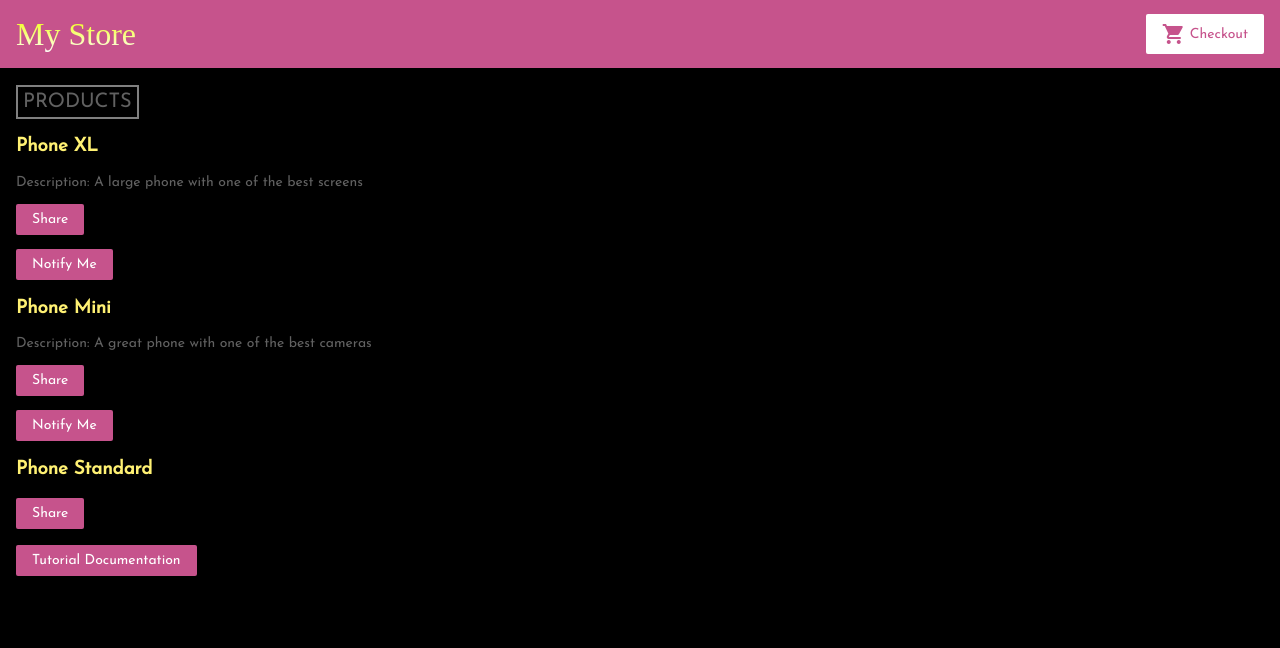
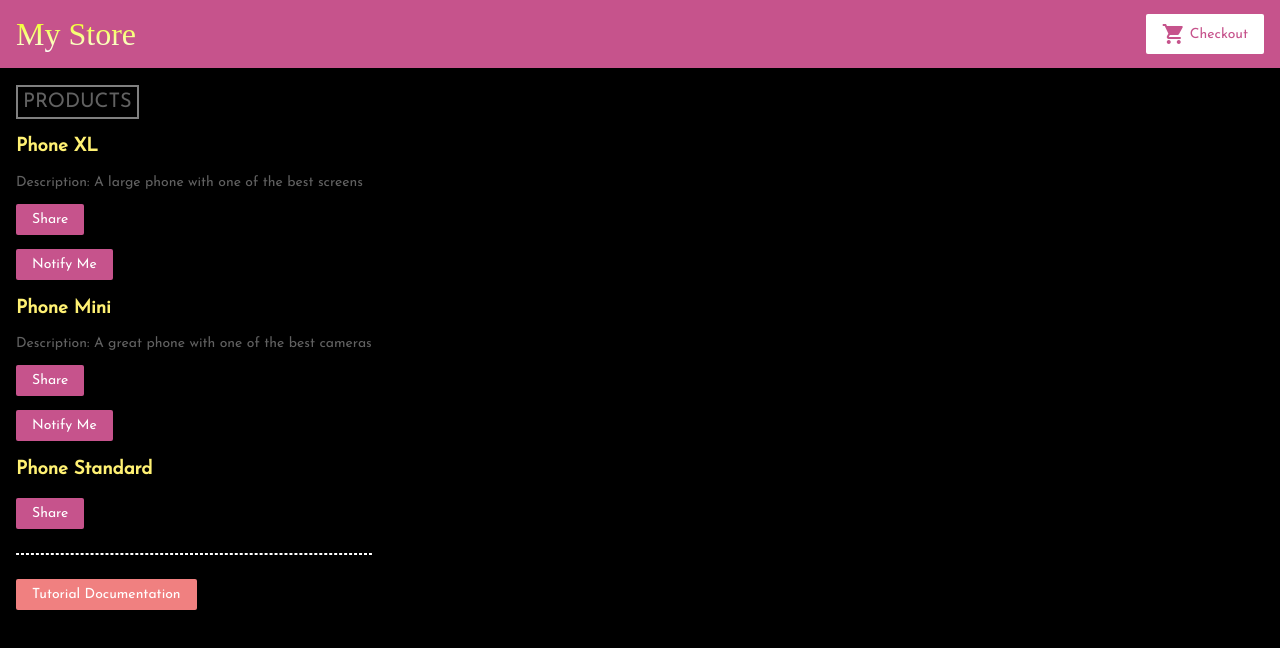
Before and after one commit to walterswoodward/basic-angular-app, an Angular app: page / in a window 1280 px wide. Shown: the top 648 px of the page. Built offline with nearby package versions, Linux system fonts and the light colour scheme; a web font is replaced by a local one.

Commit message:
adds styling for new component

```diff
--- a/src/app/tutorial-docs-link/tutorial-docs-link.component.html
+++ b/src/app/tutorial-docs-link/tutorial-docs-link.component.html
@@ -1,9 +1,8 @@
 <div>
     <br>
+    <hr class="hr_thin-dashed-white">
+    <br>
     <a href="https://angular.io/start/data" target="_blank" rel="noopener noreferrer">
-    <button>Tutorial Documentation
-
-
-    </button>
+    <button id="tutorial-docs-button">Tutorial Documentation</button>
 </a>
 </div>
--- a/src/styles.scss
+++ b/src/styles.scss
@@ -115,6 +115,15 @@ $border-dark: rgba($base-color, 0.88);
     cursor: auto;
   }
 
+  .hr_thin-dashed-white {
+    border: 1px dashed white;
+    border-radius: 5px;
+  }
+
+  #tutorial-docs-button {
+    background: lightcoral;
+  }
+
   /* Fancy Button */
 
   .fancy-button {
```
